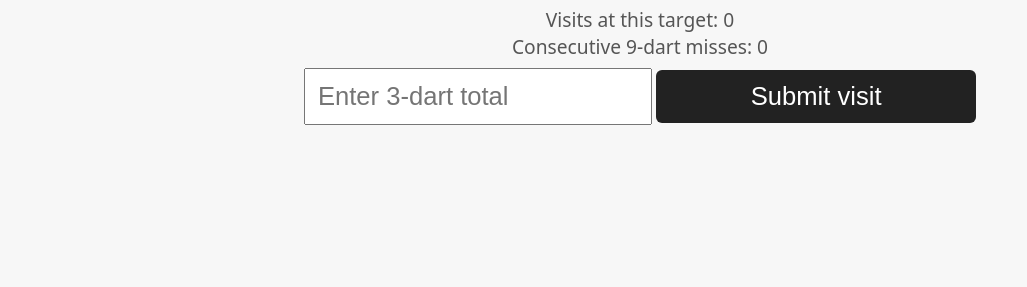
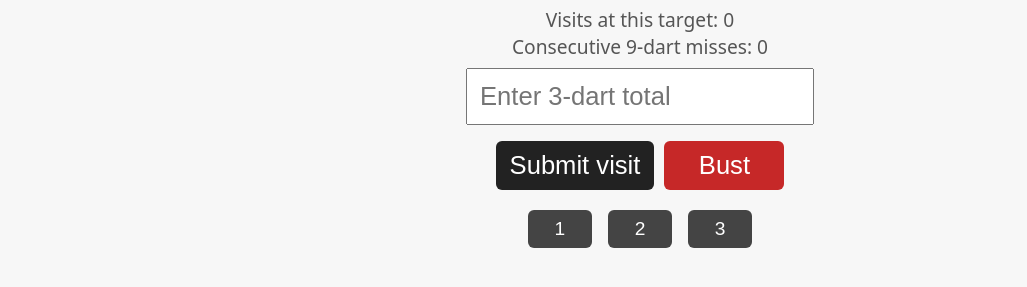
Before and after one commit to andyhayes927/121darts, a plain HTML site: page index.html in a window 1280 px wide. Shown: the part 253-540 px from the top of the page, without its empty margins (0-1027 px from the left). Drawn offline with Linux system fonts and the light colour scheme.

Commit message:
fix scoring bug, add quick buttons for 1/2/3 dart and bust button

```diff
--- a/index.html
+++ b/index.html
@@ -13,6 +13,15 @@ button { background:#222; color:white; border:none; border-radius:6px; }
 button:active { background:#444; }
 /* added: small top-left button style */
 .top-left { position: absolute; top: 12px; left: 12px; padding:8px 10px; font-size:1rem; width:auto; max-width:none; }
+/* added: quick numeric button styles */
+#quickNums { margin-top: 6px; }
+.num-btn { width:64px; margin:6px 6px; padding:8px; font-size:1.2rem; border-radius:6px; background:#444; color:#fff; border:none; }
+.num-btn:active { background:#666; }
+/* added: controls layout and bust button */
+.controls { display:flex; gap:10px; justify-content:center; align-items:center; }
+.controls button { width:auto; min-width:120px; max-width:none; padding:10px 14px; }
+.bust-btn { background:#c62828; }
+.bust-btn:active { background:#e53935; }
 </style>
 </head>
 <body>
@@ -28,7 +37,18 @@ button:active { background:#444; }
 <div class="small">Consecutive 9-dart misses: <span id="consecMisses">0</span></div>
 
 <input id="visit" type="number" inputmode="numeric" placeholder="Enter 3-dart total"/>
-<button onclick="submitVisit()">Submit visit</button>
+<!-- changed: submit and bust side-by-side -->
+<div class="controls">
+  <button onclick="submitVisit()">Submit visit</button>
+  <button class="bust-btn" onclick="bustVisit()">Bust</button>
+</div>
+
+<!-- added: quick numeric buttons 1, 2, 3 -->
+<div id="quickNums">
+  <button class="num-btn" onclick="submitVisit(1)">1</button>
+  <button class="num-btn" onclick="submitVisit(2)">2</button>
+  <button class="num-btn" onclick="submitVisit(3)">3</button>
+</div>
 
 <div class="big" id="status"></div>
 
@@ -51,7 +71,7 @@ const visitInput = document.getElementById("visit");
 
 // added: handler to prompt for a starting number and reset game state
 function setStartingNumber() {
-  let val = prompt("Enter starting target (positive integer):", String(game.target));
+  let val = prompt("Enter starting target:", String(game.target));
   if (val === null) return; // cancelled
   val = Number(val);
   if (!Number.isFinite(val) || val <= 0) {
@@ -66,7 +86,23 @@ function setStartingNumber() {
   updateUI(`Starting target set to ${game.target}`);
 }
 
-function submitVisit() {
+function submitVisit(quickSetValue = null) {
+  let dartsUsed;
+  let increment;
+  if (quickSetValue !== null) {
+    dartsUsed = (3 * game.visitsAtTarget) + quickSetValue;
+    increment = 10 - dartsUsed;
+    game.score += increment;
+    game.target += increment;
+    game.currentRemaining = game.target;
+
+    // Reset counters
+    game.visitsAtTarget = 0;
+    game.consecutive9Misses = 0;
+
+    updateUI(`HIT! Score +${increment}, target now ${game.target}`);
+    return;
+  }
   let visit = Number(visitInput.value);
   visitInput.value = "";
   if (!Number.isFinite(visit) || visit < 0) return;
@@ -75,12 +111,12 @@ function submitVisit() {
 
   // Exact hit
   if (visit === game.currentRemaining) {
-    let dartsUsed = prompt("You hit the target! How many darts did it take? (1–9)", "3");
+    dartsUsed = prompt("You hit the target! How many darts did it take? (1–9)", "3");
     dartsUsed = Number(dartsUsed);
     if (!Number.isFinite(dartsUsed) || dartsUsed < 1) dartsUsed = 1;
     if (dartsUsed > 9) dartsUsed = 9;
 
-    let increment = 10 - dartsUsed;
+    increment = 10 - dartsUsed;
     game.score += increment;
     game.target += increment;
     game.currentRemaining = game.target;
@@ -124,6 +160,29 @@ function submitVisit() {
   }
 }
 
+// added: handler for explicit Bust button (counts as a visit and applies 3-visit logic)
+function bustVisit() {
+  game.visitsAtTarget++;
+  game.currentRemaining -= 0; // Remain unchanged as per original rules
+  updateUI(`Bust! Missed the target, remaining reset to target`);
+
+  if (game.visitsAtTarget >= 3) {
+    game.consecutive9Misses++;
+    game.visitsAtTarget = 0;
+    game.currentRemaining = game.target;
+    updateUI(`9-dart attempt missed, remaining reset to target ${game.target}`);
+
+    if (game.consecutive9Misses >= 3) {
+      const takeShot = confirm("3 consecutive 9-dart attempts missed! Take shot?\nOK = take shot\nCancel = decrease 1");
+      if (!takeShot) {
+        game.target--;
+        game.currentRemaining = game.target;
+        updateUI(`Target decreased by 1! New target: ${game.target}`);
+      }
+    }
+  }
+}
+
 function updateUI(status="") {
   targetEl.textContent = game.target;
   scoreEl.textContent = game.score;
```
